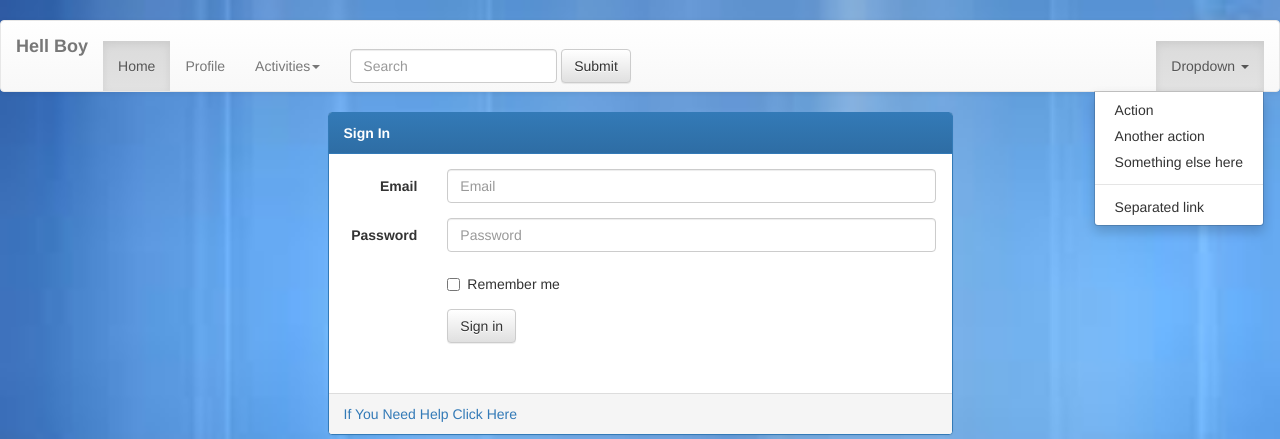
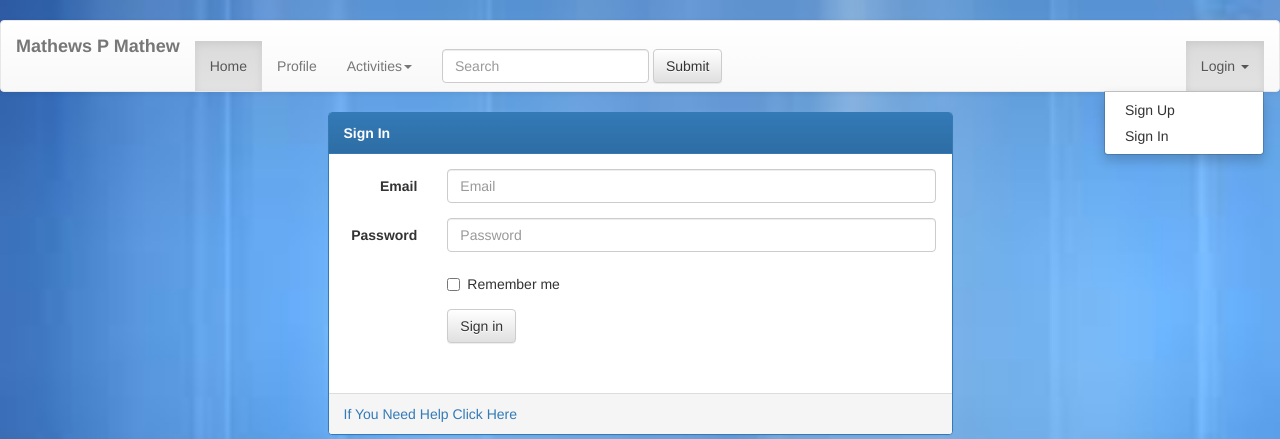
Before and after one commit to Mathews97/workshop, a Django app: page / in a window 1280 px wide, after a click on "Login". Shown: the top 439 px of the page. Run offline with Django 3.2, Linux system fonts and the light colour scheme; some libraries are stand-ins or nearby versions.

Commit message:
Fourth Commit

```diff
--- a/registration/templates/index.html
+++ b/registration/templates/index.html
@@ -43,7 +43,7 @@
 
       </button>
 
-      <a class="navbar-brand" href="#"><b>Hell Boy</b></a>
+      <a class="navbar-brand" href="#"><b>Mathews P Mathew</b></a>
 
     </div>
 
@@ -101,21 +101,15 @@
 
         <li class="dropdown">
 
-          <a href="#" class="dropdown-toggle" data-toggle="dropdown" role="button" aria-haspopup="true" aria-expanded="false">Dropdown <span class="caret"></span></a>
+          <a href="#" class="dropdown-toggle" data-toggle="dropdown" role="button" aria-haspopup="true" aria-expanded="false">Login <span class="caret"></span></a>
 
           <ul class="dropdown-menu">
 
-            <li><a href="#">Action</a></li>
+            <li><a href="{% url 'register_user' %}">Sign Up</a></li>
 
-            <li><a href="#">Another action</a></li>
+            <li><a href="#">Sign In</a></li>
 
-            <li><a href="#">Something else here</a></li>
-
-            <li role="separator" class="divider"></li>
-
-            <li><a href="#">Separated link</a></li>
-
-          </ul>
+             </ul>
 
         </li>
 
--- /dev/null
+++ b/registration/urls.py
@@ -0,0 +1,10 @@
+from django.conf.urls import include, url
+from django.contrib import admin
+from django.views.generic import TemplateView
+from registration import views
+from registration.views import *
+from registration.models import *
+from django.contrib.auth.decorators import login_required
+
+urlpatterns = [
+url(r'^$', UserRegistrationView.as_view(), name='register_user'),]
--- a/registration/views.py
+++ b/registration/views.py
@@ -2,7 +2,19 @@ from django.shortcuts import redirect
 
 # Create your views here.
 from django.views.generic import TemplateView
-
+from braces.views import LoginRequiredMixin, AnonymousRequiredMixin
+from django.views.generic.edit import FormView, UpdateView
+from django.core.urlresolvers import reverse_lazy
+from registration.forms import *
 
 class Home(TemplateView):
     template_name="index.html"
+
+class UserRegistrationView(AnonymousRequiredMixin, FormView):
+    template_name = "register/user/register_user.html"
+    authenticated_redirect_url = reverse_lazy(u"home")
+    form_class = UserRegistrationForm
+    success_url = '/register/user/success/'
+def form_valid(self, form):
+    form.save()
+    return FormView.form_valid(self, form)
--- a/workshop/urls.py
+++ b/workshop/urls.py
@@ -1,8 +1,10 @@
 from django.conf.urls import patterns, include, url
 from django.contrib import admin
 from registration.views import Home
+from registration import urls as reg_urls
 
 urlpatterns = [
     url(r'^$', Home.as_view(), name='home'),
+    url(r'^registration/',include(reg_urls)),
     url(r'^admin/', include(admin.site.urls)),
 ]
```
Also changed, not shown: registration/forms.py (added, +9 -0 lines), 4 other files.
